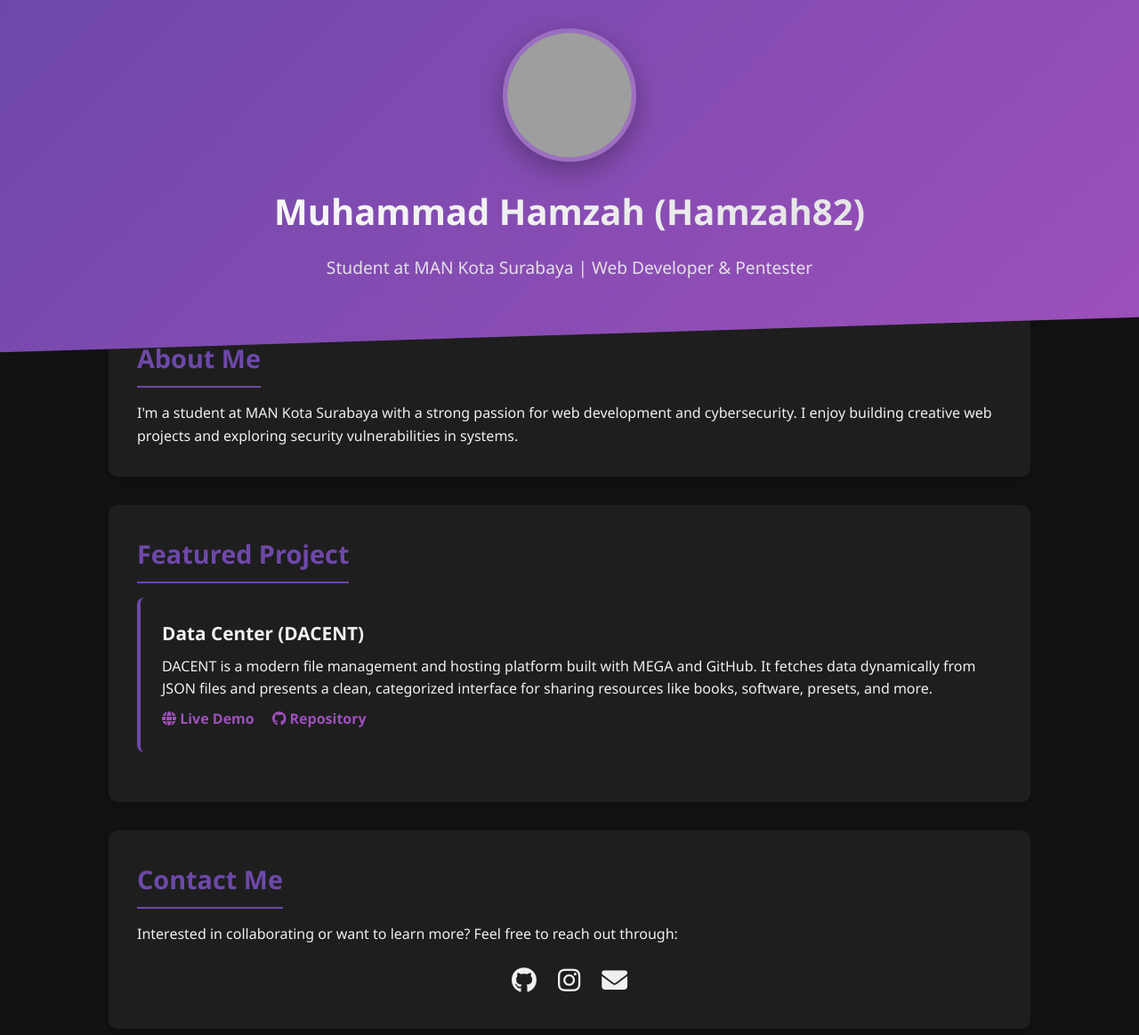
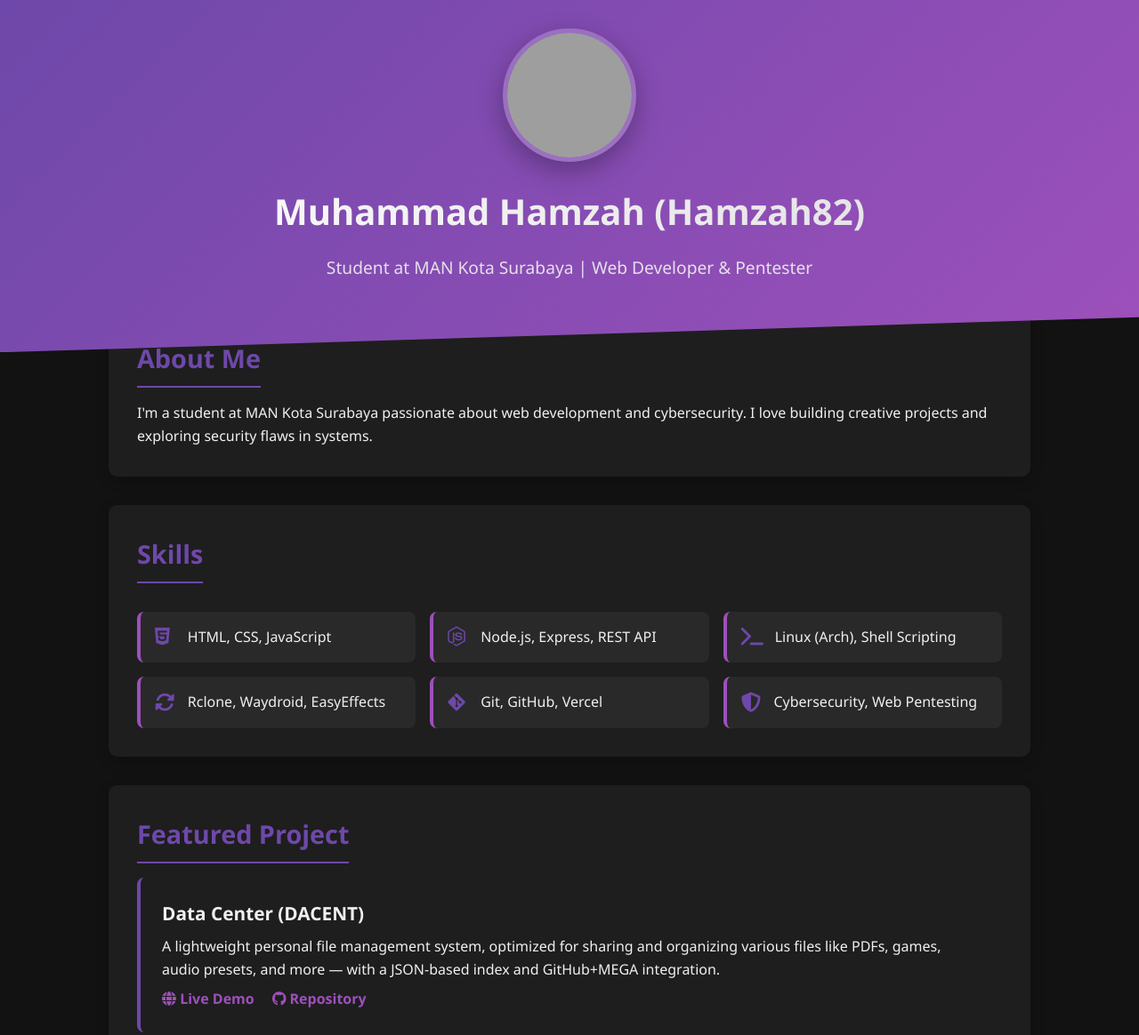
Before and after one commit to Hamzah82/Hamzah82, a plain HTML site: page index.html in a window 1280 px wide. Shown: the top 1164 px of the page at 89% size. Drawn offline with Linux system fonts and the light colour scheme; grey boxes are pictures that could not be loaded.

Commit message:
Update index.html

```diff
--- a/index.html
+++ b/index.html
@@ -1,10 +1,9 @@
-<!DOCTYPE html>
-<html lang="en">
+<!DOCTYPE html><html lang="en">
 <head>
-  <meta charset="UTF-8" />
-  <meta name="viewport" content="width=device-width, initial-scale=1.0"/>
+    <meta charset="UTF-8">
+    <meta name="viewport" content="width=device-width, initial-scale=1.0">
     <title>Hamzah82 | Web Dev & Pentester</title>
-  <link rel="stylesheet" href="https://cdnjs.cloudflare.com/ajax/libs/font-awesome/6.4.0/css/all.min.css"/>
+    <link rel="stylesheet" href="https://cdnjs.cloudflare.com/ajax/libs/font-awesome/6.4.0/css/all.min.css">
     <style>
         :root {
             --primary: #6e48aa;
@@ -132,22 +131,58 @@
                 padding: 0 1rem;
             }
         }
+        /* Skills Styling */
+        #skills .skills-grid {
+            display: grid;
+            grid-template-columns: repeat(auto-fit, minmax(250px, 1fr));
+            gap: 1rem;
+            margin-top: 1rem;
+        }
+        .skill {
+            background-color: rgba(255, 255, 255, 0.05);
+            padding: 1rem;
+            border-left: 4px solid var(--secondary);
+            border-radius: 8px;
+            display: flex;
+            align-items: center;
+            gap: 0.8rem;
+            font-size: 1rem;
+            transition: transform 0.3s, border-color 0.3s;
+        }
+        .skill i {
+            font-size: 1.4rem;
+            color: var(--primary);
+            min-width: 24px;
+        }
+        .skill:hover {
+            transform: translateY(-3px);
+            border-color: var(--primary);
+        }
     </style>
 </head>
 <body>
     <header>
-    <img src="https://github.com/hamzah82.png" alt="Hamzah82" class="profile-img" />
+        <img src="https://github.com/hamzah82.png" alt="Hamzah82" class="profile-img">
         <h1>Muhammad Hamzah (Hamzah82)</h1>
         <p class="tagline">Student at MAN Kota Surabaya | Web Developer & Pentester</p>
-  </header>
-
-  <div class="container">
+    </header><div class="container">
     <section id="about">
         <h2>About Me</h2>
         <p>
-        I'm a student at MAN Kota Surabaya with a strong passion for web development and cybersecurity.
-        I enjoy building creative web projects and exploring security vulnerabilities in systems.
+            I'm a student at MAN Kota Surabaya passionate about web development and cybersecurity. I love building creative projects and exploring security flaws in systems.
         </p>
+    </section>
+
+    <section id="skills">
+        <h2>Skills</h2>
+        <div class="skills-grid">
+            <div class="skill"><i class="fab fa-html5"></i> HTML, CSS, JavaScript</div>
+            <div class="skill"><i class="fab fa-node-js"></i> Node.js, Express, REST API</div>
+            <div class="skill"><i class="fas fa-terminal"></i> Linux (Arch), Shell Scripting</div>
+            <div class="skill"><i class="fas fa-sync-alt"></i> Rclone, Waydroid, EasyEffects</div>
+            <div class="skill"><i class="fab fa-git-alt"></i> Git, GitHub, Vercel</div>
+            <div class="skill"><i class="fas fa-shield-alt"></i> Cybersecurity, Web Pentesting</div>
+        </div>
     </section>
 
     <section id="projects">
@@ -155,8 +190,7 @@
         <div class="project">
             <h3>Data Center (DACENT)</h3>
             <p>
-          DACENT is a modern file management and hosting platform built with MEGA and GitHub.
-          It fetches data dynamically from JSON files and presents a clean, categorized interface for sharing resources like books, software, presets, and more.
+                A lightweight personal file management system, optimized for sharing and organizing various files like PDFs, games, audio presets, and more — with a JSON-based index and GitHub+MEGA integration.
             </p>
             <div class="project-links">
                 <a href="https://dacent.vercel.app" target="_blank"><i class="fas fa-globe"></i> Live Demo</a>
@@ -168,7 +202,7 @@
     <section id="contact">
         <h2>Contact Me</h2>
         <p>
-        Interested in collaborating or want to learn more? Feel free to reach out through:
+            Interested in collaborating or want to know more? Reach me through:
         </p>
         <div class="social-links">
             <a href="https://github.com/hamzah82" target="_blank" title="GitHub"><i class="fab fa-github"></i></a>
@@ -179,7 +213,8 @@
 </div>
 
 <footer>
-    &copy; 2023 Hamzah82 | Made with ❤️ and CSS
+    &copy; 2025 Hamzah82 | Built with passion and CSS
 </footer>
+
 </body>
   </html>
```
Lines whose indentation alone changed are shown as unchanged.
